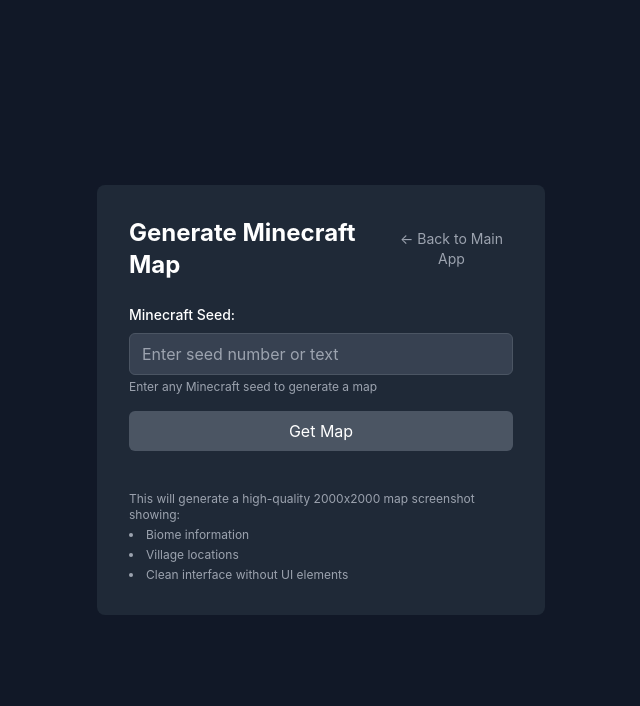
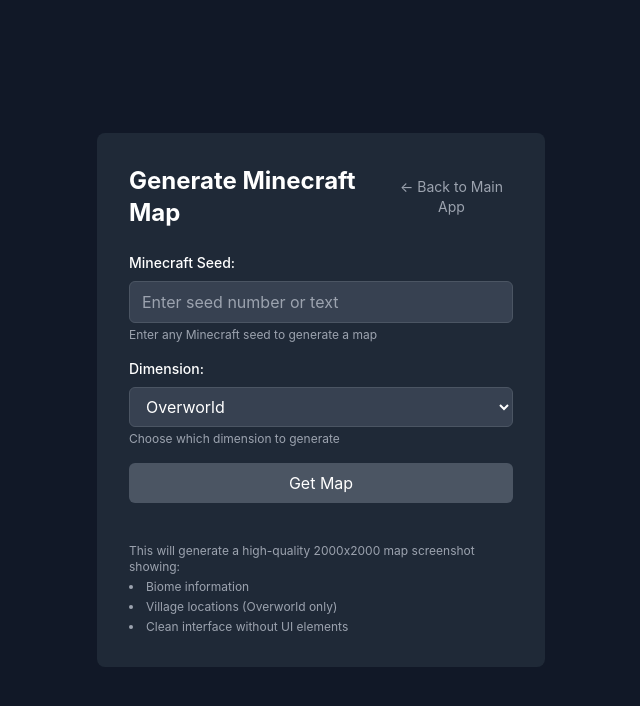
Before and after one commit to Biggsen/mc-region-maker, a React (Vite) app: page /seed-input in a window 1280 px wide. Shown: the top 706 px of the page, without its empty margins (319-959 px from the left). Built offline with nearby package versions, Linux system fonts and the light colour scheme.

Commit message:
dimension selection in generate map

```diff
--- a/src/components/SeedInputPage.tsx
+++ b/src/components/SeedInputPage.tsx
@@ -3,6 +3,7 @@
 
 export function SeedInputPage() {
   const [seed, setSeed] = useState('')
+  const [dimension, setDimension] = useState('overworld')
   const [isLoading, setIsLoading] = useState(false)
   const [generatedImage, setGeneratedImage] = useState<string | null>(null)
   const [error, setError] = useState<string | null>(null)
@@ -21,7 +22,10 @@
       const response = await fetch('http://localhost:3001/api/generate-map', {
         method: 'POST',
         headers: { 'Content-Type': 'application/json' },
-        body: JSON.stringify({ seed: seed.trim() })
+        body: JSON.stringify({
+          seed: seed.trim(),
+          dimension: dimension
+        })
       })
 
       if (!response.ok) {
@@ -90,6 +94,23 @@
           </p>
         </div>
 
+        <div className="mb-4">
+          <label className="block text-sm font-medium mb-2">Dimension:</label>
+          <select
+            value={dimension}
+            onChange={(e) => setDimension(e.target.value)}
+            className="w-full px-3 py-2 bg-gray-700 border border-gray-600 rounded-md focus:outline-none focus:ring-2 focus:ring-blue-500"
+            disabled={isLoading}
+          >
+            <option value="overworld">Overworld</option>
+            <option value="nether">Nether</option>
+            <option value="end">End</option>
+          </select>
+          <p className="text-xs text-gray-400 mt-1">
+            Choose which dimension to generate
+          </p>
+        </div>
+
         {error && (
           <div className="mb-4 p-3 bg-red-900 border border-red-700 rounded-md">
             <p className="text-red-200 text-sm">{error}</p>
@@ -138,7 +159,7 @@
           <p>This will generate a high-quality 2000x2000 map screenshot showing:</p>
           <ul className="list-disc list-inside mt-1 space-y-1">
             <li>Biome information</li>
-            <li>Village locations</li>
+            <li>Village locations (Overworld only)</li>
             <li>Clean interface without UI elements</li>
           </ul>
         </div>
```
Also changed, not shown: scripts/api-server.js (+15 -4 lines), scripts/screenshot-mcseedmap.js (+14 -4 lines).
